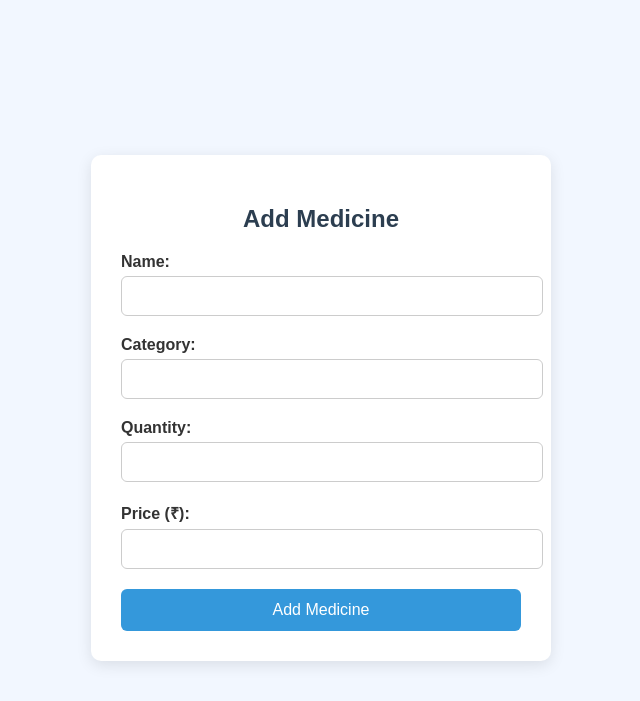
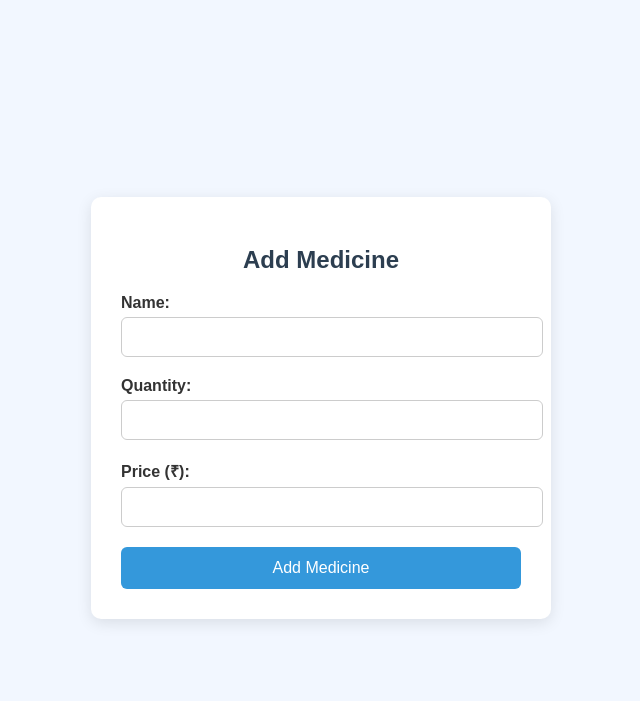
Before and after one commit to Ishankalhe911/-clinic-management, a PHP site: page /add_medicine.php in a window 1280 px wide. Shown: the top 701 px of the page, without its empty margins (319-959 px from the left). Run offline with PHP 8.4, Linux system fonts and the light colour scheme.

Commit message:
Updated add_medicine.php with improvements

```diff
--- a/medicines/add_medicine.php
+++ b/medicines/add_medicine.php
@@ -91,9 +91,6 @@ if ($_SERVER["REQUEST_METHOD"] == "POST") {
             <label>Name:</label>
             <input type="text" name="name" required>
 
-            <label>Category:</label>
-            <input type="text" name="category" required>
-
             <label>Quantity:</label>
             <input type="number" name="quantity" required>
 
```
